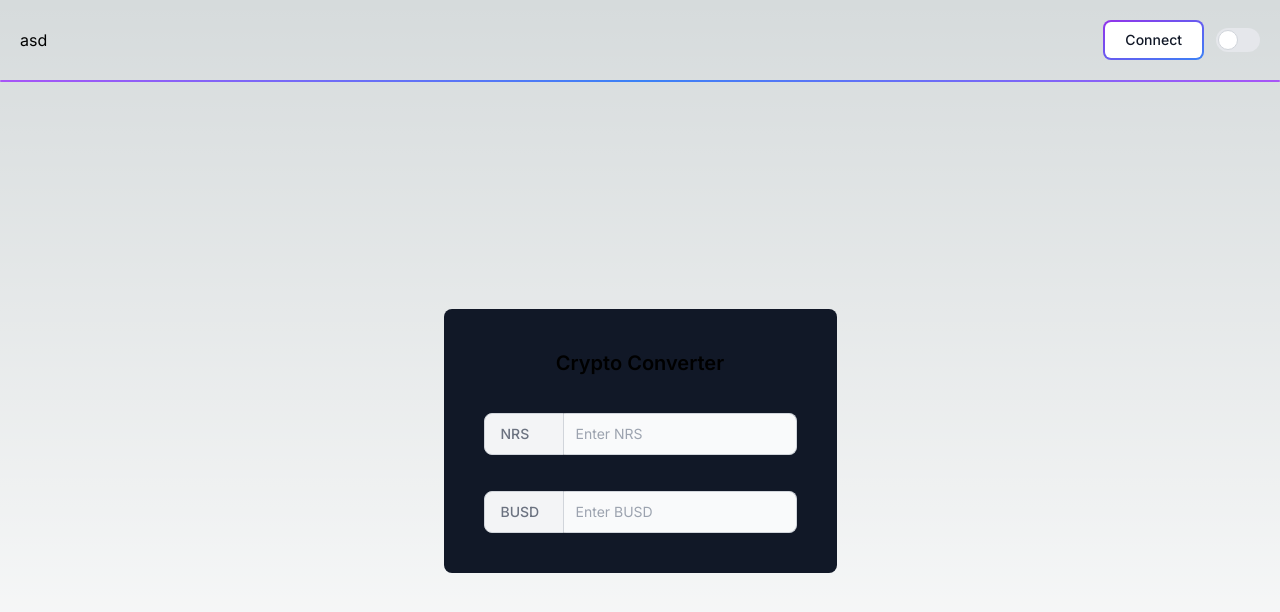
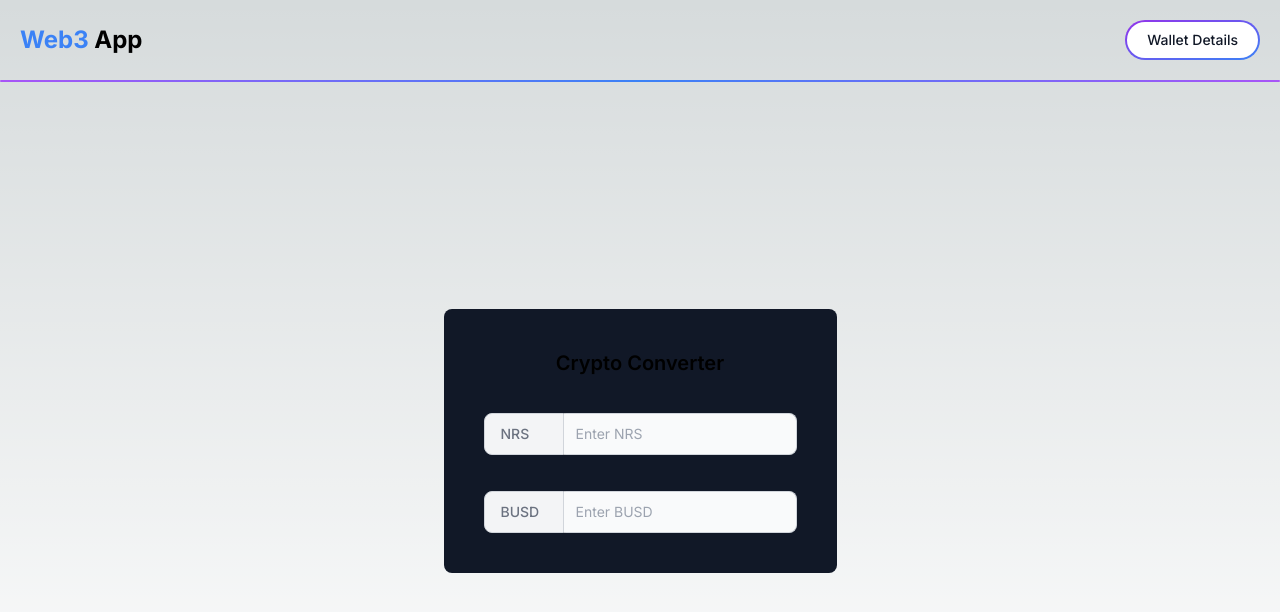
Before and after one commit to bethebikash/web3-app, a Next.js app: page / in a window 1280 px wide. Shown: the top 612 px of the page. Built offline with nearby package versions, Linux system fonts and the light colour scheme.

Commit message:
feat: worked on wallet popup

```diff
--- a/src/app/page.tsx
+++ b/src/app/page.tsx
@@ -1,22 +1,14 @@
 import Image from 'next/image'
 import Converter from 'src/components/Converter'
+import WalletPopup from 'src/components/WalletPopup'
 
 export default function Home() {
   return (
     <main className="flex h-screen flex-col">
       <div className='shrink-0 flex justify-between items-center p-5'>
-        <p>asd</p>
+        <h2 className='font-bold text-2xl'><span className='text-blue-500'>Web3</span> App</h2>
         <div className='flex items-center gap-3'>
-          <button className="relative inline-flex rounded-full items-center justify-center p-0.5 overflow-hidden text-sm font-medium text-gray-900 rounded-lg group bg-gradient-to-br from-purple-600 to-blue-500 group-hover:from-purple-600 group-hover:to-blue-500 hover:text-white dark:text-white focus:ring-4 focus:outline-none focus:ring-blue-300 dark:focus:ring-blue-800">
-            <span className="relative px-5 py-2 rounded-full transition-all ease-in duration-75 bg-white dark:bg-gray-900 rounded-md group-hover:bg-opacity-0">
-              Connect
-            </span>
-          </button>
-
-          <label className="relative inline-flex items-center cursor-pointer">
-            <input type="checkbox" value="" className="sr-only peer" />
-            <div className="m-0 p-0 w-11 h-6 bg-gray-200 peer-focus:outline-none peer-focus:ring-4 peer-focus:ring-blue-300 dark:peer-focus:ring-blue-800 rounded-full peer dark:bg-gray-700 peer-checked:after:translate-x-full peer-checked:after:border-white after:content-[''] after:absolute after:top-[2px] after:left-[2px] after:bg-white after:border-gray-300 after:border after:rounded-full after:h-5 after:w-5 after:transition-all dark:border-gray-600 peer-checked:bg-blue-600"></div>
-          </label>
+          <WalletPopup />
         </div>
       </div>
       <div className='bg-gradient-to-r from-purple-500 via-blue-500 to-purple-500 h-0.5 rounded-full'></div>
--- /dev/null
+++ b/src/components/WalletPopup/index.tsx
@@ -0,0 +1,63 @@
+'use client'
+
+import { useRef, useState } from "react"
+import { useClickOutside } from "src/hooks/useClickOutside";
+
+const WalletPopup = () => {
+  const [isPopupOpen, setIsPopupOpen] = useState<boolean>(false);
+  const [isWalletConnected, setIsWalletConnected] = useState<boolean>(false);
+  const handleTooglePopup = () => setIsPopupOpen(!isPopupOpen);
+
+  const popupRef = useRef<HTMLDivElement>(null);
+  useClickOutside(popupRef, () => setIsPopupOpen(false));
+
+  return (
+    <div className="relative" ref={popupRef}>
+      <button onClick={handleTooglePopup} className="relative inline-flex rounded-full items-center justify-center p-0.5 overflow-hidden text-sm font-medium text-gray-900 group bg-gradient-to-br from-purple-600 to-blue-500 group-hover:from-purple-600 group-hover:to-blue-500 hover:text-white dark:text-white focus:ring-4 focus:outline-none focus:ring-blue-300 dark:focus:ring-blue-800">
+        <span className="relative px-5 py-2 rounded-full transition-all ease-in duration-75 bg-white dark:bg-gray-900 group-hover:bg-opacity-0">
+          Wallet Details
+        </span>
+      </button>
+      {isPopupOpen && (
+        <div className="absolute w-[400px] right-0 p-5 rounded-md mt-2 bg-gray-900 text-white border border-gray-700" >
+          <div className="flex justify-between items-center">
+            <h5 className="text-lg font-semibold">Wallet Details</h5>
+            {isWalletConnected &&
+              <button onClick={handleTooglePopup} className="relative inline-flex rounded-full items-center justify-center p-0.5 overflow-hidden text-sm font-medium text-gray-700 group bg-gradient-to-br from-red-700 to-red-500 group-hover:from-red-800 group-hover:to-red-500 hover:text-white dark:text-white focus:ring-4 focus:outline-none focus:ring-red-300 dark:focus:ring-red-800">
+                <span className="relative px-5 py-2 rounded-full transition-all ease-in duration-75 bg-white dark:bg-gray-900 group-hover:bg-opacity-0">
+                  Disconnect
+                </span>
+              </button>}
+          </div>
+          {isWalletConnected ? (
+            <div className="mt-10">
+              <div className="flex justify-between items-center border-t border-gray-800 py-4">
+                <span>Account</span>
+                <span>123123....123</span>
+              </div>
+              <div className="flex justify-between items-center border-t border-gray-800 py-4">
+                <span>Chain ID</span>
+                <span>97</span>
+              </div>
+              <div className="flex justify-between items-center border-t border-gray-800 py-4">
+                <span>Balance</span>
+                <span>0.198</span>
+              </div>
+            </div>
+          ) : (
+            <div className="py-10 grid place-items-center gap-4">
+              <p className="text-red-400">Wallet is not connected.</p>
+              <button onClick={handleTooglePopup} className="relative inline-flex rounded-full items-center justify-center p-0.5 overflow-hidden text-sm font-medium text-gray-900 group bg-gradient-to-br from-purple-600 to-blue-500 group-hover:from-purple-600 group-hover:to-blue-500 hover:text-white dark:text-white focus:ring-4 focus:outline-none focus:ring-blue-300 dark:focus:ring-blue-800">
+                <span className="relative px-5 py-2 rounded-full transition-all ease-in duration-75 bg-white dark:bg-gray-900 group-hover:bg-opacity-0">
+                  Connect
+                </span>
+              </button>
+            </div>
+          )}
+        </div>
+      )}
+    </div>
+  )
+}
+
+export default WalletPopup
--- /dev/null
+++ b/src/hooks/useClickOutside.ts
@@ -0,0 +1,16 @@
+import { ForwardedRef, RefObject, useEffect } from "react";
+
+export function useClickOutside(ref: RefObject<any>, onClickOutside: () => void) {
+  useEffect(() => {
+    function handleClickOutside(event: MouseEvent) {
+      if (ref.current && !ref.current.contains(event.target)) {
+        onClickOutside();
+      }
+    }
+    document.addEventListener("mousedown", handleClickOutside);
+    return () => {
+      // dispose
+      document.removeEventListener("mousedown", handleClickOutside);
+    };
+  }, [ref, onClickOutside]);
+}
```
